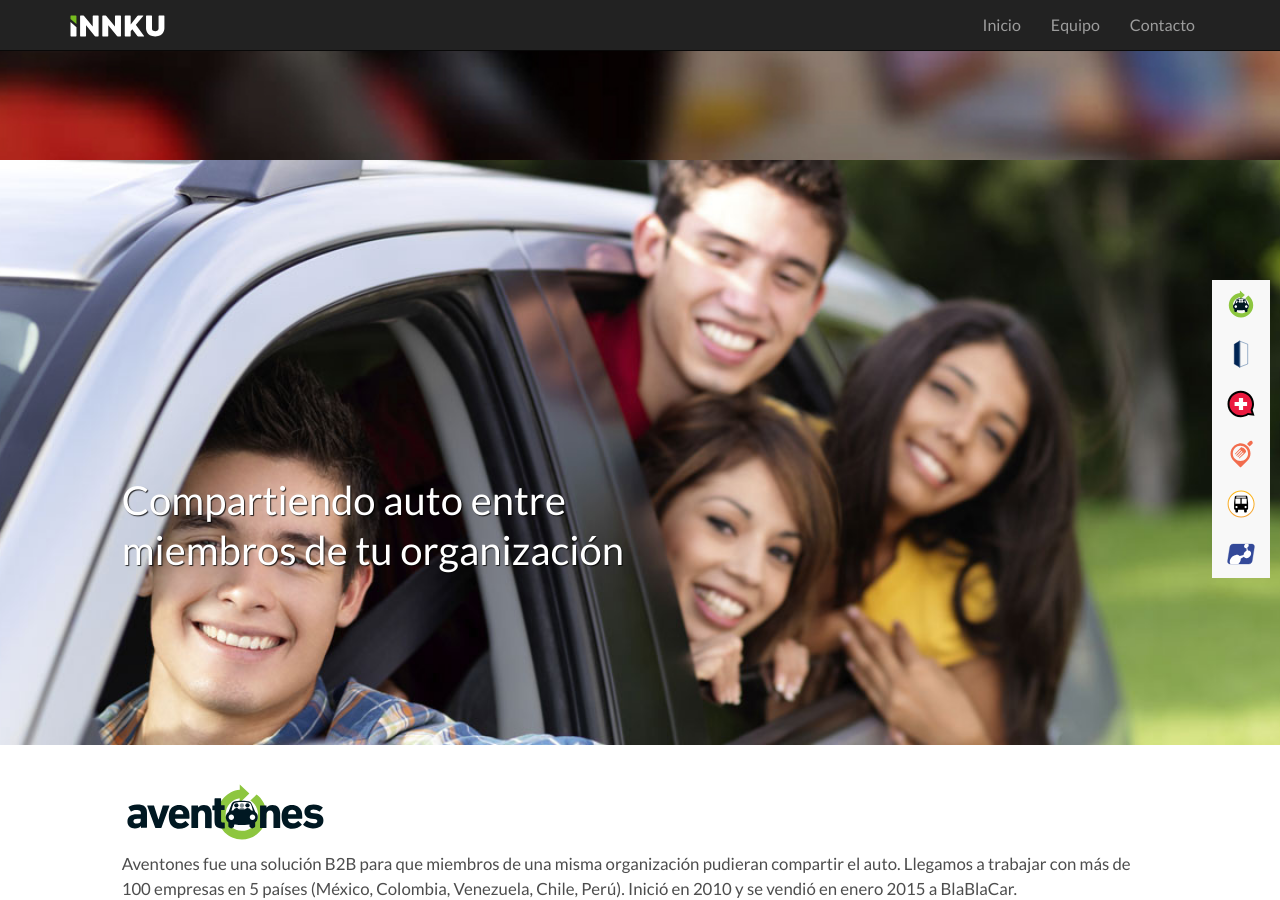
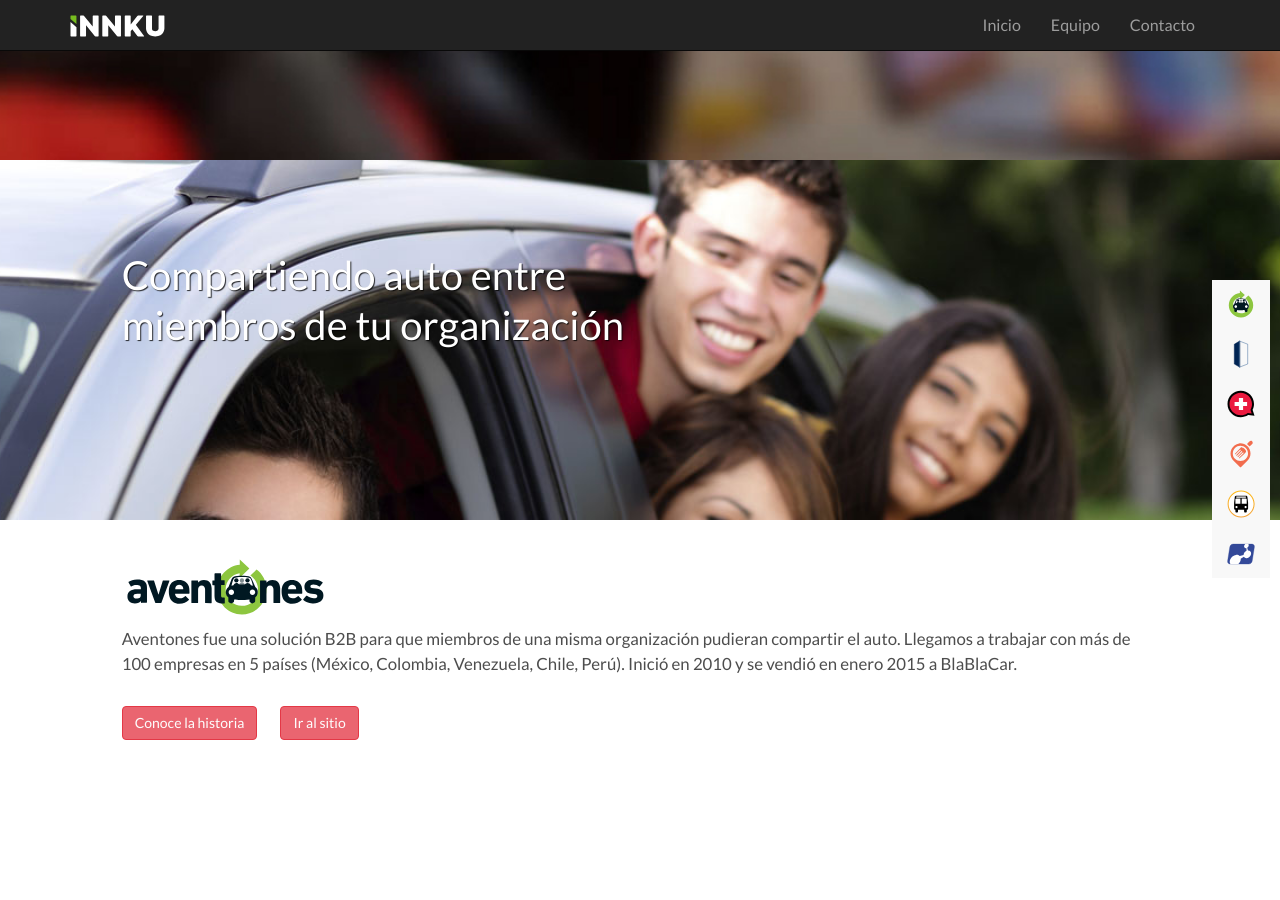
Before and after one commit to innku/innku-2018, a Jekyll site: the page built from index.html, in a window 1280 px wide and 900 px high, scrolled down 740 px. Built offline with Jekyll 4.4.1, drawn with Linux system fonts in a browser that asks for light colours; nearby versions of some CDN libraries.

Commit message:
60-40 en proyectos

```diff
--- a/_config.yml
+++ b/_config.yml
@@ -7,7 +7,6 @@
 twitter_username: innku
 github_username: innku
 
-aventones_history: true
 # Build settings
 markdown: kramdown
 
--- a/_data/projects/projects.yml
+++ b/_data/projects/projects.yml
@@ -31,7 +31,7 @@
     logo: img/home/logo-disculpe-doctor.svg
     icon: img/icon-disculpe-doctor.svg
     id: disculpe-doctor
-    class: disculpe_dr
+    class: disculpe-doctor
     site: http://www.disculpedoctor.com/
     appstore: https://itunes.apple.com/mx/app/disculpe-doctor/id1027534072
     android: https://play.google.com/store/apps/details?id=com.innku.disculpedoctor
--- a/css/main.scss
+++ b/css/main.scss
@@ -131,7 +131,7 @@
   background: url(../img/home/back-rutanet.jpg) no-repeat;
 }
 
-.disculpe_dr {
+.disculpe-doctor {
   background: url(../img/home/back-ddr.jpg) no-repeat;
 }
 
@@ -157,13 +157,13 @@
 }
 
 .innku-index-project-title {
-  height: 65vh;
+  min-height: 40vh;
   @media screen and (max-width: 480px) {
     height: 35vh;
   }
 
-  div {
-    padding-top: 35vh;
+  .innku-index-project-title__padding-top {
+    padding-top: 10vh;
     @media screen and (max-width: 992px) {
       padding-top: 35%;
     }
@@ -196,7 +196,7 @@
 
 .innku-index-project-info {
   background-color: white;
-  height: 35vh;
+  min-height: 60vh;
   @media screen and (max-width: 480px) {
     height: 65vh;
   }
--- a/index.html
+++ b/index.html
@@ -152,7 +152,7 @@
       {% for pro in projects.projects %}
       <li class="innku-index-project innku-index-project-image__background {{ pro.class }}" id="{{ pro.id }}">
           <div class="innku-index-project-title">
-            <div class="col-md-offset-1 col-md-6">
+            <div class="col-md-offset-1 col-md-6 innku-index-project-title__padding-top">
               <h2>{{ pro.title }}</h2>
             </div>
           </div>
```
